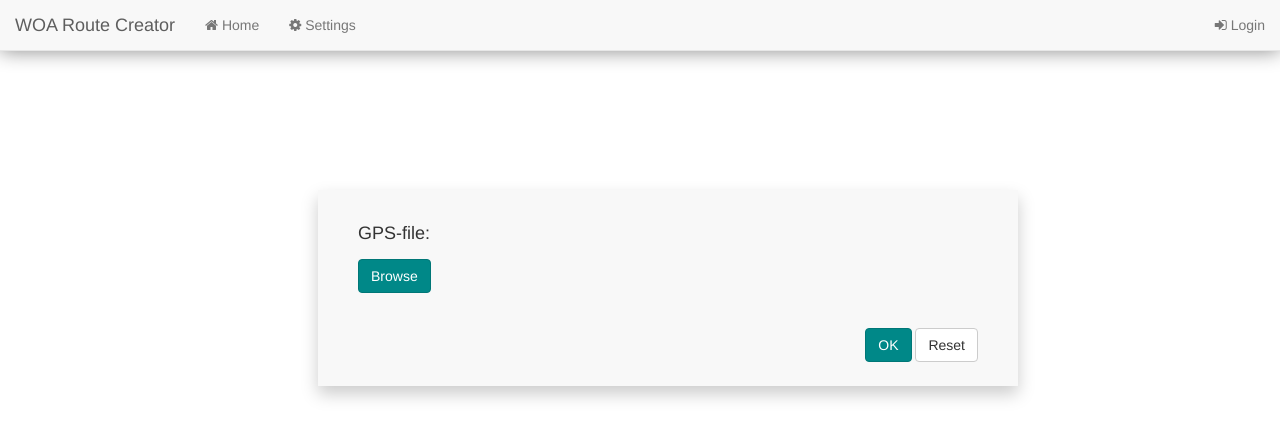
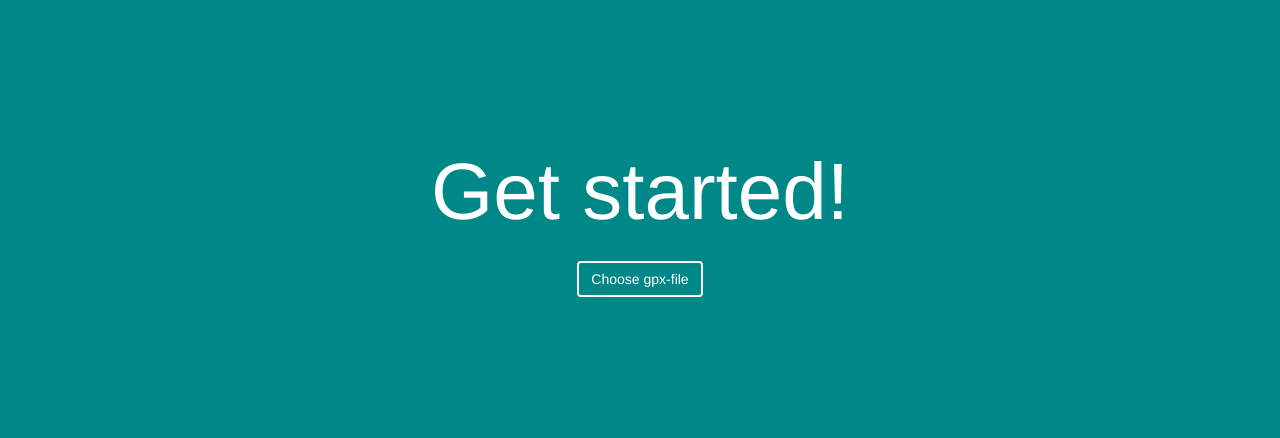
Before and after one commit to oskda283/gpsvis, a plain HTML site: page index.html in a window 1280 px wide. Drawn offline with nearby package versions, Linux system fonts and the light colour scheme.

Commit message:
Changed UI

```diff
--- a/index.html
+++ b/index.html
@@ -7,15 +7,17 @@
 	<script type="text/javascript" src="js/index.js"></script>
 	<script src="https://maxcdn.bootstrapcdn.com/bootstrap/3.3.2/js/bootstrap.min.js"></script>
 	<link rel="stylesheet" type="text/css" href="style/style.css">
+	<title>gpsvis</title>
 </head>
 <body>
+<!--
 	<nav role="navigation" class="navbar navbar-default navbar-fixed-top" id="creator-navbar">
 	    <div class="container-fluid">
-        <!-- Brand and toggle get grouped for better mobile display -->
+	        <!-- Brand and toggle get grouped for better mobile display
 	        <div class="navbar-header">
-            <span class="navbar-brand">WOA Route Creator</span>
+	            <span class="navbar-brand">GPSvis</span>
 	        </div>
-        <!-- Collection of nav links and other content for toggling -->
+	        <!-- Collection of nav links and other content for toggling
 	        <div id="navbarCollapse" class="collapse navbar-collapse">
 	            <ul class="nav navbar-nav">
 	                <li><a href="#"><i class="fa fa-home fa-1x"></i> Home</a></li>
@@ -32,16 +34,21 @@
 	        </div>
 	    </div>
 	</nav>
+-->
 	<div id="file-input-div">
 		<table>
 			<tr>
    				<td valign="top">
-						<h4>GPS-file:</h4>
+					<h1>Get started!</h1>
+				</td>
+			</tr>
+			<tr>
+				<td>
    					<form class="form-horizontal">
    						<div class="form-group">
 				       		<label class="btn btn-primary" for="gpx-input">
 								<input id="gpx-input" type="file" style="display:none;">
-									Browse
+								Choose gpx-file
 							</label>
 							<span id="gpxLabel"></span>
    						</div>
@@ -50,11 +57,11 @@
    			</tr>
    			<tr>
    				<td>
+   					<button id="startButton" type="button" class="btn btn-primary" onclick="init()" style="display:none;">
+					Go!
+					</button>
    				</td>
-       				<td align="right">
-       					<button type="button" class="btn btn-primary" onclick="init()">OK</button>
-       					<button type="button" class="btn btn-default" >Reset</button>
-       				</td>
+   			</tr>
    		</table>
     </div>
 
--- a/js/index.js
+++ b/js/index.js
@@ -11,7 +11,9 @@ function squareDist(xa,ya,xb,yb){
 $(document).ready(function() {
 
     $('#gpx-input').change(function() {
-       $('#gpxLabel').html(extractFileName($('#gpx-input').val()));
+       //$('#gpxLabel').html(extractFileName($('#gpx-input').val()));
+       //$('#startButton').show();
+       init();
     });
 
 });
--- a/style/style.css
+++ b/style/style.css
@@ -4,27 +4,20 @@ html{
 
 body {
   min-height: 100%;
+  margin-top: 10%;
   overflow: hidden;
+  background-color: #008888;
+  text-align: center;
 }
 
 #file-input-div {
-  background-color: #F8F8F8;
-	position:fixed;
-  top: 50%;
-  left: 50%;
-  margin-left: -23em;
-  margin-top: -15em;
-  padding: 0em;
-  padding-top: 1em;
-  padding-bottom: 1em;
-  box-shadow:  0px 8px 16px #CCCCCC;
+  color: #FFFFFF;
+  display: inline-block;
+  margin: auto;
 }
 
 #file-input-div  tbody td {
-  padding: 40px;
-  padding-top: 10px;
-  padding-bottom: 10px;
-  width: 25em;
+  margin: 0 auto;
 }
 
 #creator-navbar{
@@ -35,27 +28,29 @@ body {
   margin: 15px;
 }
 
-#toolbox {
-  position:fixed;
-  bottom:0;
-  padding: 10px;
-  background:rgba(255,255,255,0.8);
-  /*display: none;*/
+#file-input-div h1 {
+  font-size: 80px;
 }
 
 .btn-primary{
   background-color: #008888;
-  border-color: #007777;
+  border-color: #FFFFFF;
+  border-width: 2px;
+  color: #FFFFFF;
 }
 
 .btn-primary:hover{
-  background-color: #006666;
-  border-color: #004444;
+  background-color: #FFFFFF;
+  border-color: #FFFFFF;
+  border-width: 2px;
+  color: #008888;
 }
 
 .btn-primary:focus{
-  background-color: #006666;
-  border-color: #004444;
+  background-color: #FFFFFF;
+  border-color: #FFFFFF;
+  border-width: 2px;
+  color: #008888;
 }
 
 .btn-file {
```
Lines whose indentation alone changed are shown as unchanged.
